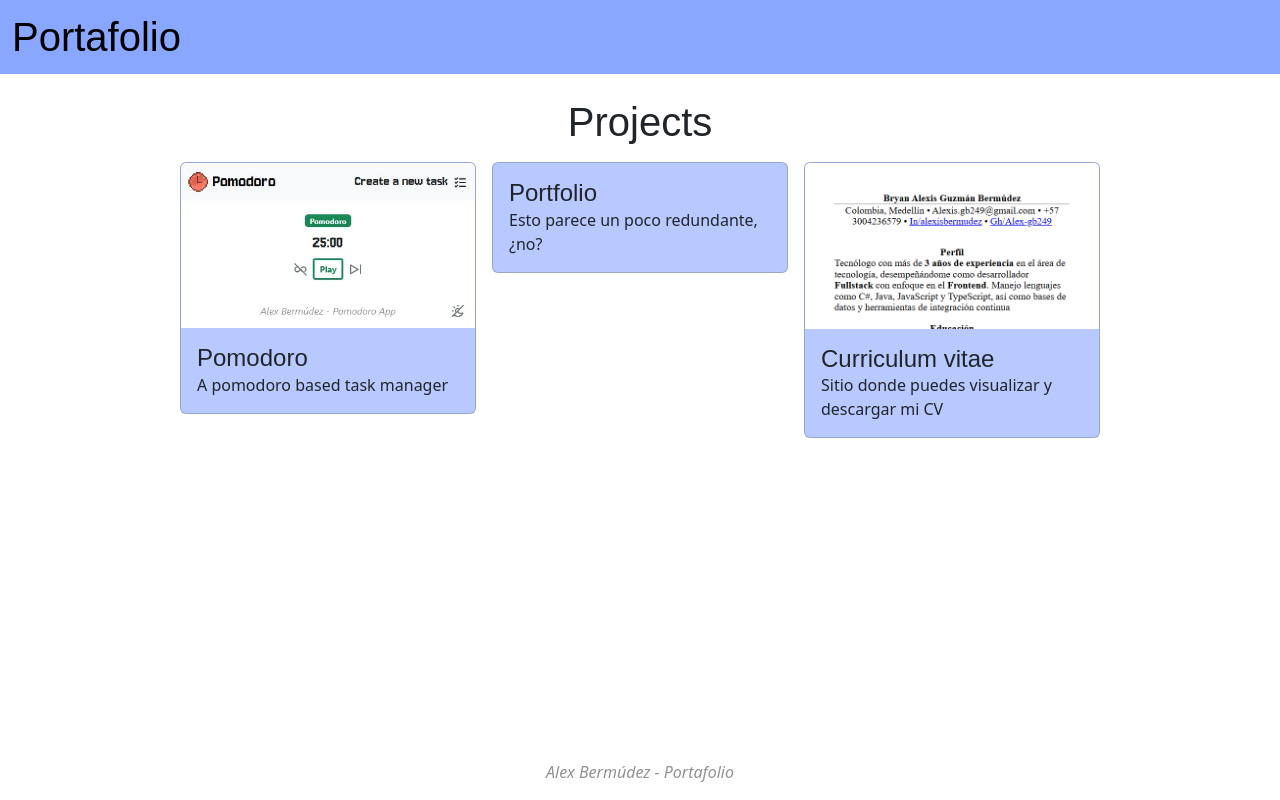
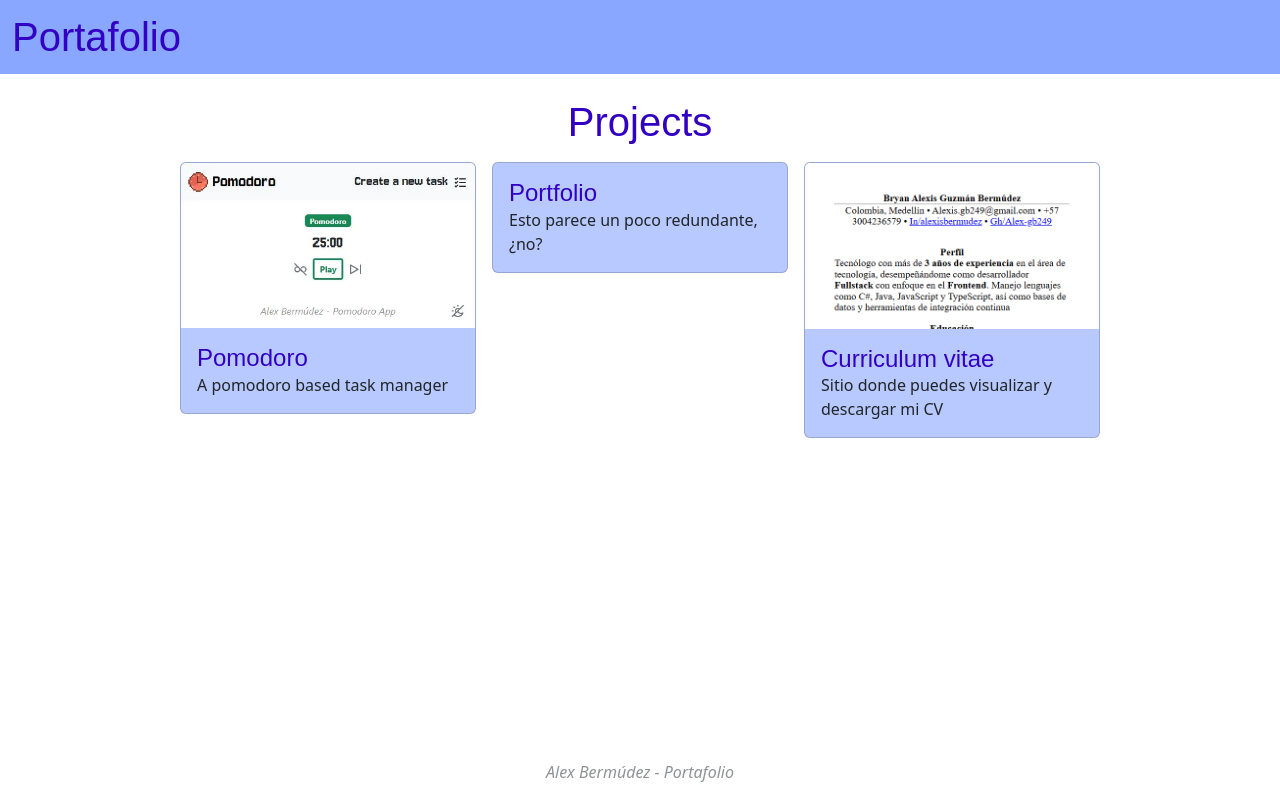
Before and after one commit to Alex-gb249/portfolio, a React (Vite) app: page / in a window 1280 px wide. Built offline with nearby package versions, Linux system fonts and the light colour scheme; a web font is replaced by a local one.

Commit message:
Update title color

```diff
--- a/src/index.css
+++ b/src/index.css
@@ -12,6 +12,7 @@ h1, h2, h3, h4, h5, h6 {
   font-family: 'Jersey 10', sans-serif;
   font-style: normal;
   margin: 0;
+  color: var(--color-main);
 }
 
 a {
```
